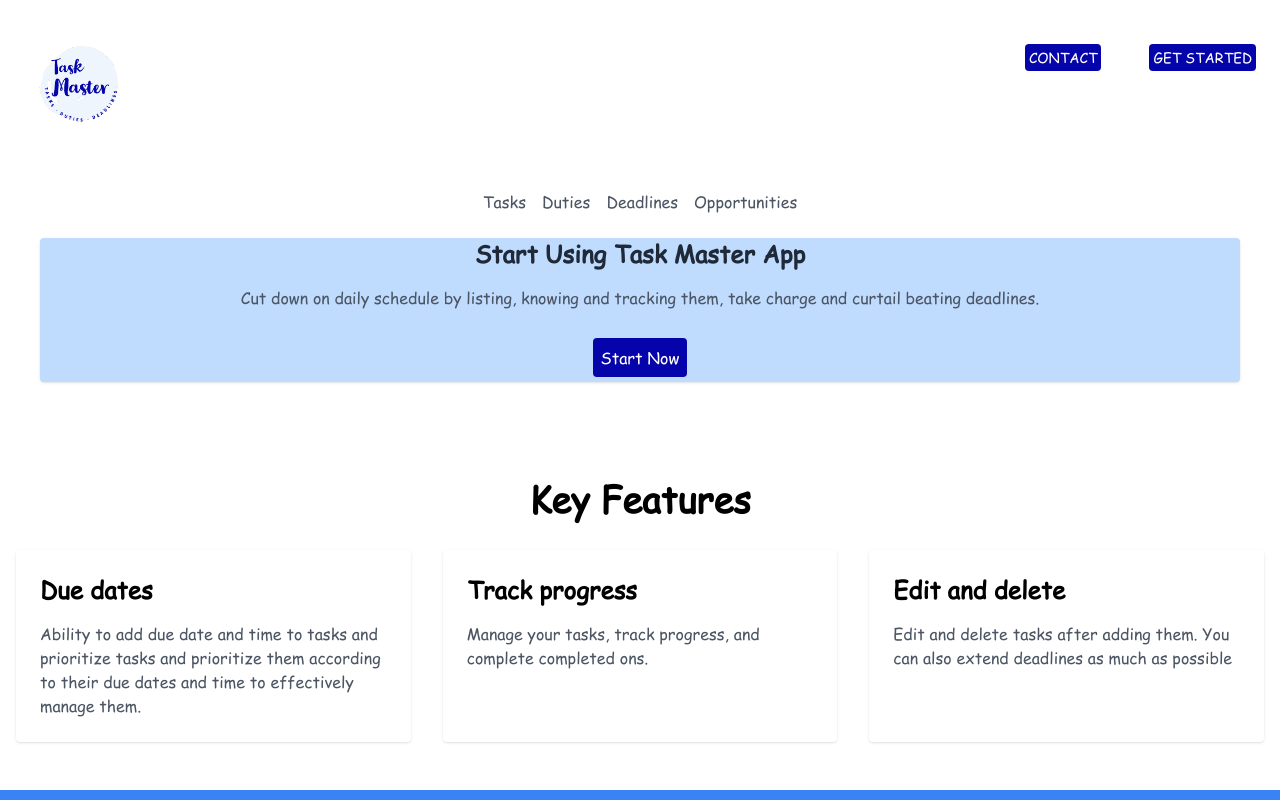
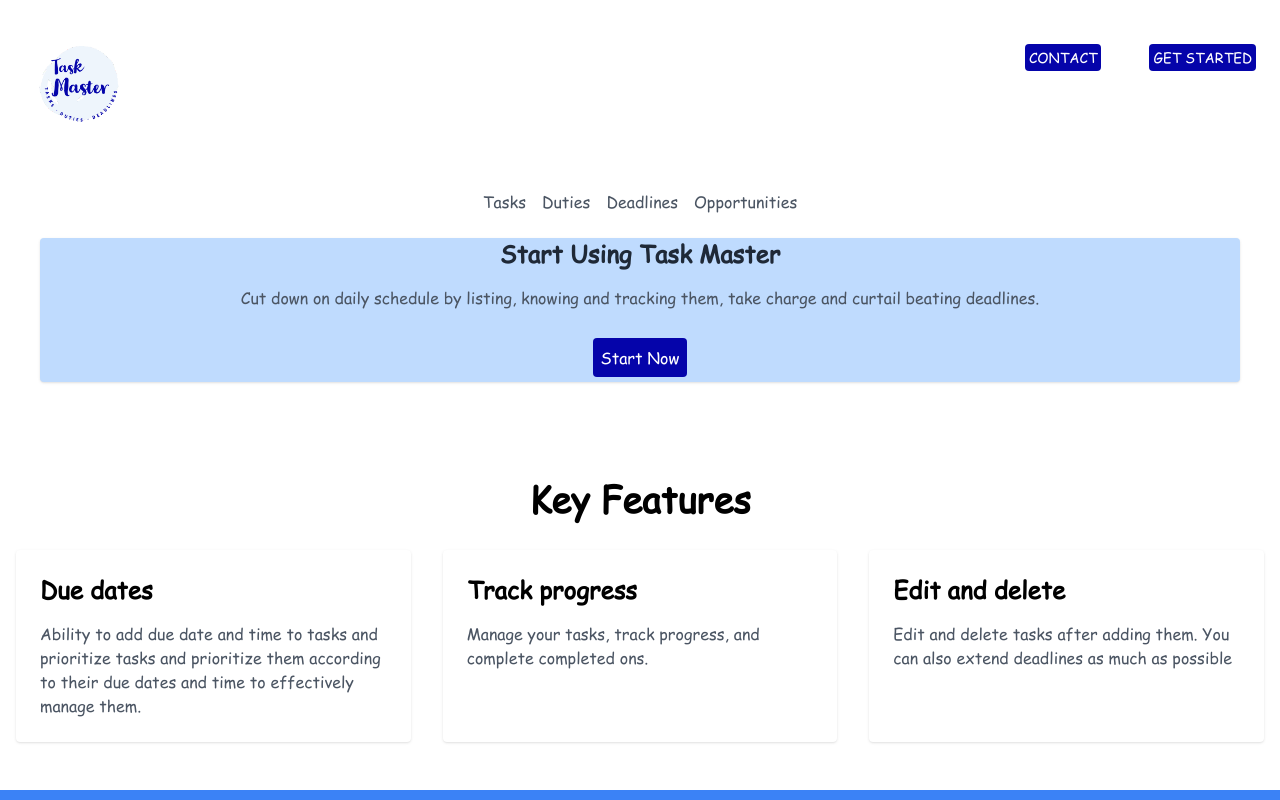
Before and after one commit to Bblissful/task-master, a React (Vite) app: page / in a window 1280 px wide. Shown: the top 800 px of the page. Built offline with nearby package versions, Linux system fonts and the light colour scheme.

Commit message:
Update LandingPage.jsx

```diff
--- a/src/Components/LandingPage.jsx
+++ b/src/Components/LandingPage.jsx
@@ -29,7 +29,7 @@ const Landing = () => {
           </div>
           <div className="mt-8 bg-blue-200 justify-center text-center rounded shadow md:m-6 m-1">
             <h2 className="text-2xl font-bold text-gray-800">
-              Start Using Task Master App
+              Start Using Task Master
             </h2>
             <p className="mt-4 text-gray-600">
               Cut down on daily schedule by listing, knowing and tracking them,
```
